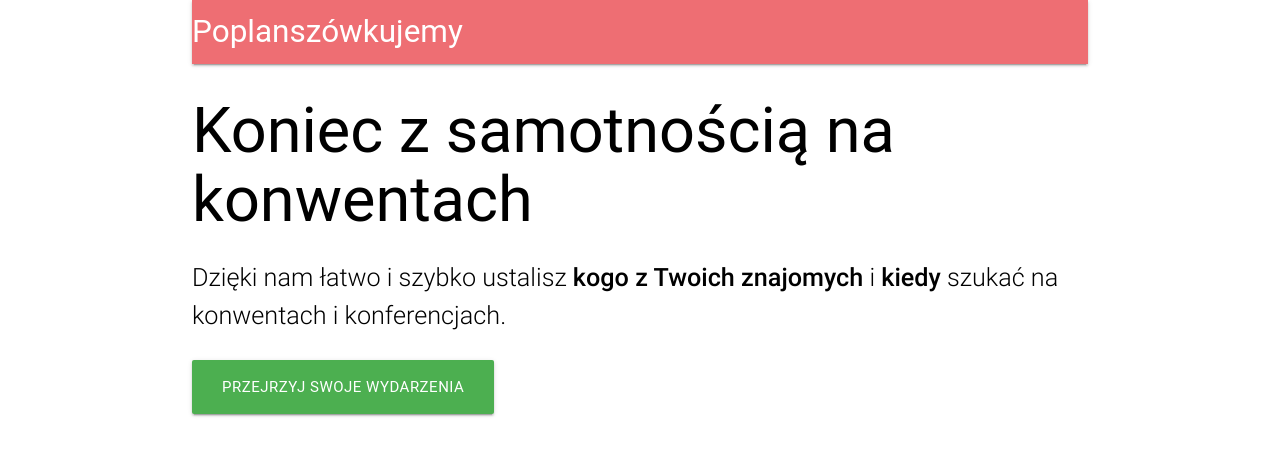
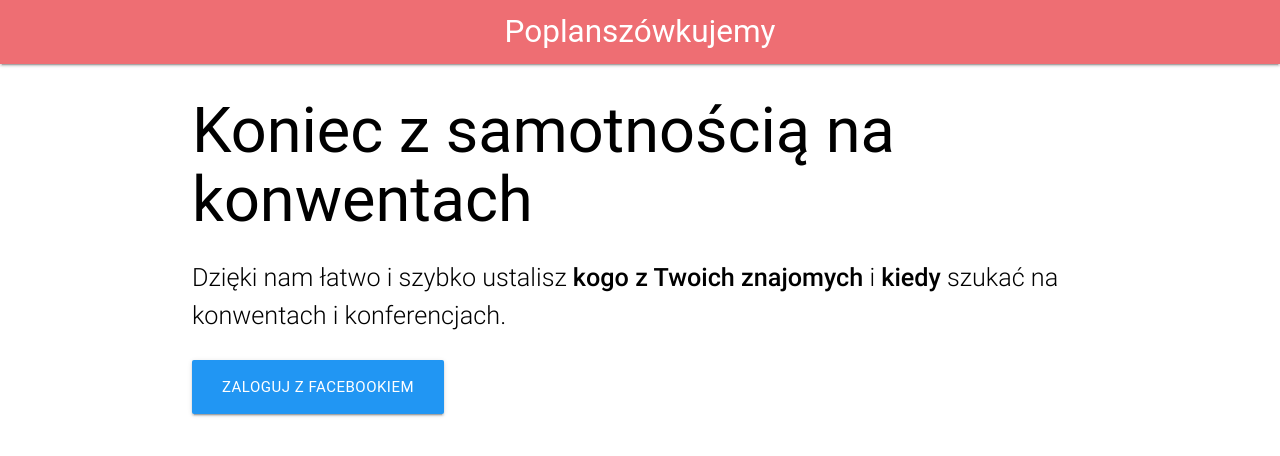
Before and after one commit to Michcioperz/plansza, a Django app: page / in a window 1280 px wide. Shown: the top 456 px of the page. Run offline with Django 3.2, Linux system fonts and the light colour scheme; some libraries are stand-ins or nearby versions; some web fonts are replaced.

Commit message:
okay that should be better yeah?

```diff
--- a/plansza/settings.py
+++ b/plansza/settings.py
@@ -13,6 +13,8 @@ https://docs.djangoproject.com/en/1.9/ref/settings/
 import os
 
 # Build paths inside the project like this: os.path.join(BASE_DIR, ...)
+from django.core.urlresolvers import reverse_lazy
+
 BASE_DIR = os.path.dirname(os.path.dirname(os.path.abspath(__file__)))
 
 # Quick-start development settings - unsuitable for production
@@ -130,3 +132,6 @@ AUTHENTICATION_BACKENDS = (
 SOCIAL_AUTH_FACEBOOK_KEY = '932417510172288'
 SOCIAL_AUTH_FACEBOOK_SECRET = '4b166115a6f3cd8cdd7e42e4f26cd7ac'
 SOCIAL_AUTH_FACEBOOK_SCOPE = ['email', 'user_friends', 'user_events', 'rsvp_event']
+
+LOGIN_REDIRECT_URL = "list_events"
+LOGIN_URL = reverse_lazy("social:begin", args=("facebook",))
--- a/plansza/templates/plansza/core.html
+++ b/plansza/templates/plansza/core.html
@@ -10,14 +10,14 @@
   {% block head %}{% endblock head %}
 </head>
 <body class="white black-text">
+{% block nav %}
+  <nav>
+    <div class="nav-wrapper">
+      <a class="brand-logo center" href="{% url "landing_page" %}">Poplanszówkujemy</a>
+    </div>
+  </nav>
+{% endblock nav %}
 <div class="container">
-  {% block nav %}
-    <nav>
-      <div class="nav-wrapper">
-        <a class="brand-logo" href="{% url "landing_page" %}">Poplanszówkujemy</a>
-      </div>
-    </nav>
-  {% endblock nav %}
   {% block body %}{% endblock body %}
 </div>
 </body>
--- a/plansza/templates/plansza/landing_page.html
+++ b/plansza/templates/plansza/landing_page.html
@@ -4,6 +4,6 @@
   <p class="flow-text">Dzięki nam łatwo i szybko ustalisz <strong>kogo z Twoich znajomych</strong> i
     <strong>kiedy</strong> szukać na konwentach i konferencjach.</p>
   {% if request.user.is_authenticated %}
-    <a class="btn btn-large blue" href="{% url "social:begin" "facebook" %}">Zaloguj z Facebookiem</a>{% else %}
-    <a class="btn-large green" href="{% url "list_events" %}">Przejrzyj swoje wydarzenia</a>{% endif %}
+    <a class="btn-large green" href="{% url "list_events" %}">Przejrzyj swoje wydarzenia</a>{% else %}
+    <a class="btn btn-large blue" href="{% url "social:begin" "facebook" %}">Zaloguj z Facebookiem</a>{% endif %}
 {% endblock body %}
```
